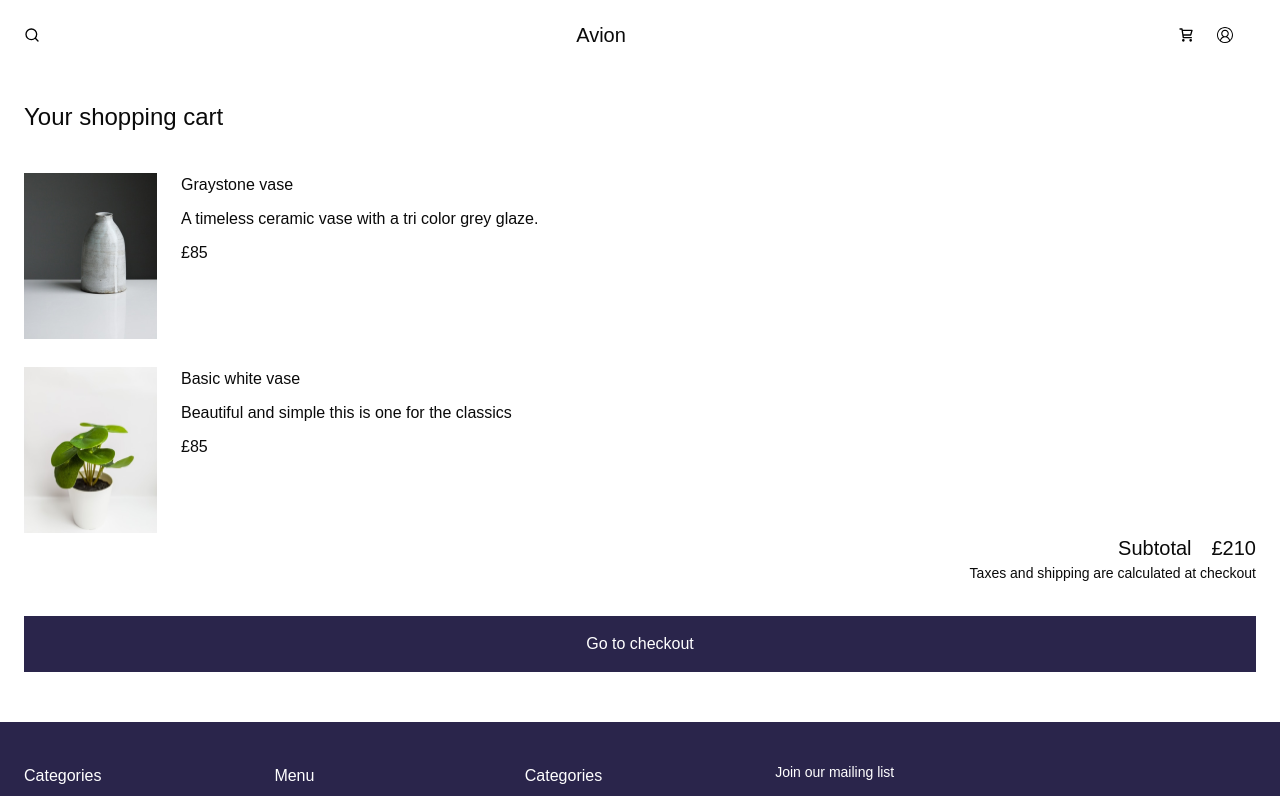
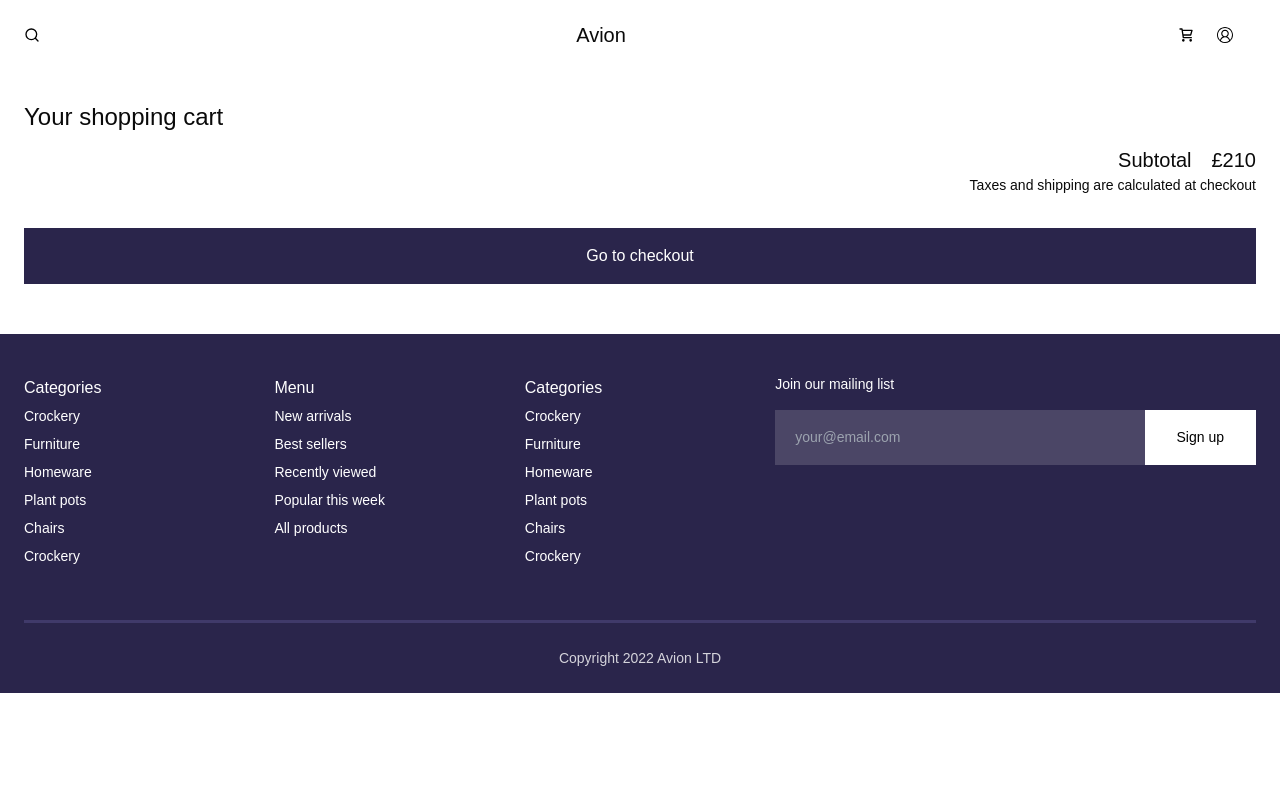
Before and after one commit to Siddique02/final-hackathon, a Next.js app: page /shoppingBasket in a window 1280 px wide. Shown: the top 796 px of the page. Built offline with nearby package versions, Linux system fonts and the light colour scheme.

Commit message:
close to finishing

```diff
--- a/src/app/layout.tsx
+++ b/src/app/layout.tsx
@@ -2,6 +2,7 @@ import type { Metadata } from "next";
 import localFont from "next/font/local";
 import "./globals.css";
 import Footer from "@/components/Footer";
+import { CartProvider } from "@/context/page";
 
 const geistSans = localFont({
   src: "./fonts/GeistVF.woff",
@@ -29,8 +30,10 @@ export default function RootLayout({
       <body
         className={`${geistSans.variable} ${geistMono.variable} antialiased`}
       >
-        {children}
-        <Footer/>
+        <CartProvider>
+          {children}
+          <Footer/>
+        </CartProvider>
       </body>
     </html>
   );
--- a/src/app/products/[id]/page.tsx
+++ b/src/app/products/[id]/page.tsx
@@ -15,9 +15,14 @@ import {
   DropdownMenuSeparator,
   DropdownMenuTrigger,
 } from "@/components/ui/dropdown-menu";
+import { useCart } from "@/context/page";
+import { useParams } from "next/navigation";
 
-export default function ProductDetails({ params }: { params: { id: number } }) {
+export default function ProductDetails() {
   const [count, setCount] = useState(1);
+  const { addToCart } = useCart();
+  const params = useParams();
+
 
   const increment = () => {
     setCount(count + 1);
@@ -29,6 +34,12 @@ export default function ProductDetails({ params }: { params: { id: number } }) {
   const id = params.id;
 
   const product = getProductById(Number(id));
+
+  const handleAddToCart = () => {
+    if (product) {
+      addToCart(product);
+    }
+  };
 
   return (
     <div>
@@ -161,7 +172,7 @@ export default function ProductDetails({ params }: { params: { id: number } }) {
               <button onClick={increment}>+</button>
             </div>
 
-            <button className="w-full bg-[#2A254B] text-white py-3 text-sm lg:w-[143px] lg:py-[20px] lg:inline">
+            <button onClick={handleAddToCart} className="w-full bg-[#2A254B] text-white py-3 text-sm lg:w-[143px] lg:py-[20px] lg:inline">
               Add to cart
             </button>
           </div>
--- a/src/app/shoppingBasket/page.tsx
+++ b/src/app/shoppingBasket/page.tsx
@@ -1,31 +1,29 @@
+"use client"
+
 import Navbar from "@/components/Navbar";
 import Image from "next/image";
-
+import { useCart } from "@/context/page";
 
 
 export default function Basket() {
+
+    const { cart } = useCart();
+
     return(
         <div className="main-sec">
             <Navbar/>
             <div className="pt-[30px] px-[24px] flex flex-col gap-7">
                 <h1 className="text-[24px] mb-[10px]">Your shopping cart</h1>
-                <div className="flex gap-6">
-                    <Image className="w-[133px] h-[166px]" src="/product1.png" alt="" width={133} height={166}/>
+                {cart.map((product) => (
+                <div key={product.id} className="flex gap-6">
+                    <Image className="w-[133px] h-[166px]" src={product.image} alt="" width={133} height={166}/>
                     <div>
-                        <h2 className="mb-[10px]">Graystone vase</h2>
-                        <h2 className="mb-[10px]">A timeless ceramic vase with a tri color grey glaze.</h2>
-                        <h2 className="mb-[10px]">£85</h2>
+                        <h2 className="mb-[10px]">{product.title}</h2>
+                        <h2 className="mb-[10px]">{product.description}</h2>
+                        <h2 className="mb-[10px]">{product.price}</h2>
                     </div>
                 </div>
-                <div className="flex gap-6">
-                    <Image className="w-[133px] h-[166px]" src="/product2.png" alt="" width={133} height={166}/>
-                    <div>
-                        <h2 className="mb-[10px]">Basic white vase</h2>
-                        <h2 className="mb-[10px]">Beautiful and simple this is
-                        one for the classics</h2>
-                        <h2 className="mb-[10px]">£85</h2>
-                    </div>
-                </div>
+                ))}
             </div>
             <div className="px-[24px] mb-[30px]">
                 <div className="flex justify-end gap-5">
--- /dev/null
+++ b/src/context/page.tsx
@@ -0,0 +1,40 @@
+"use client"
+
+import { createContext, useContext, useState, ReactNode } from "react";
+
+interface Product {
+  id: number;
+  title: string;
+  description: string;
+  price: string;
+  image: string;
+}
+
+interface CartContextType {
+  cart: Product[];
+  addToCart: (product: Product) => void;
+}
+
+const CartContext = createContext<CartContextType | undefined>(undefined);
+
+export const CartProvider = ({ children }: { children: ReactNode }) => {
+  const [cart, setCart] = useState<Product[]>([]);
+
+  const addToCart = (product: Product) => {
+    setCart((prevCart) => [...prevCart, product]);
+  };
+
+  return (
+    <CartContext.Provider value={{ cart, addToCart }}>
+      {children}
+    </CartContext.Provider>
+  );
+};
+
+export const useCart = () => {
+  const context = useContext(CartContext);
+  if (!context) {
+    throw new Error("useCart must be used within a CartProvider");
+  }
+  return context;
+};
```
